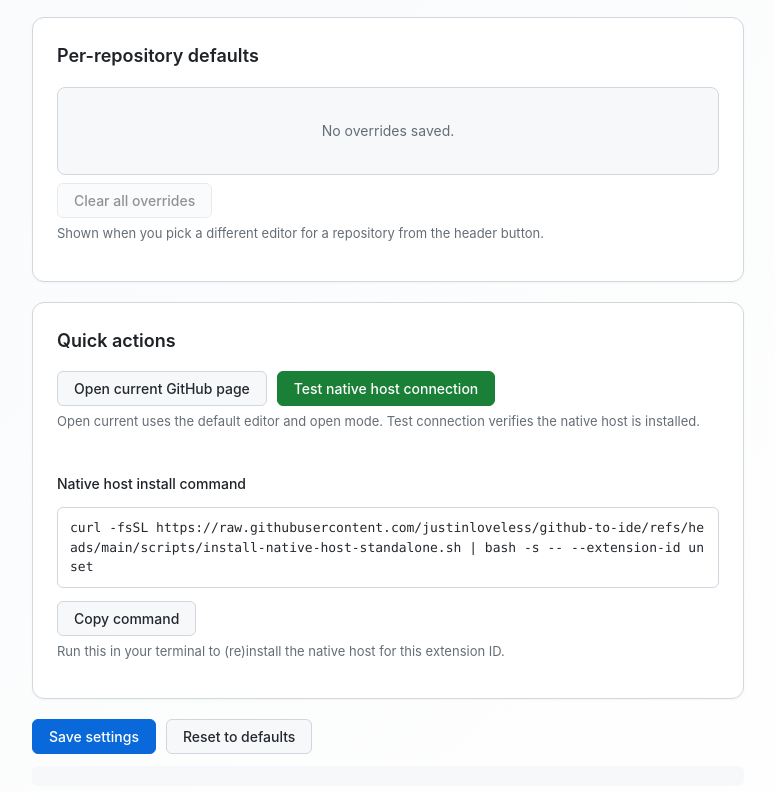
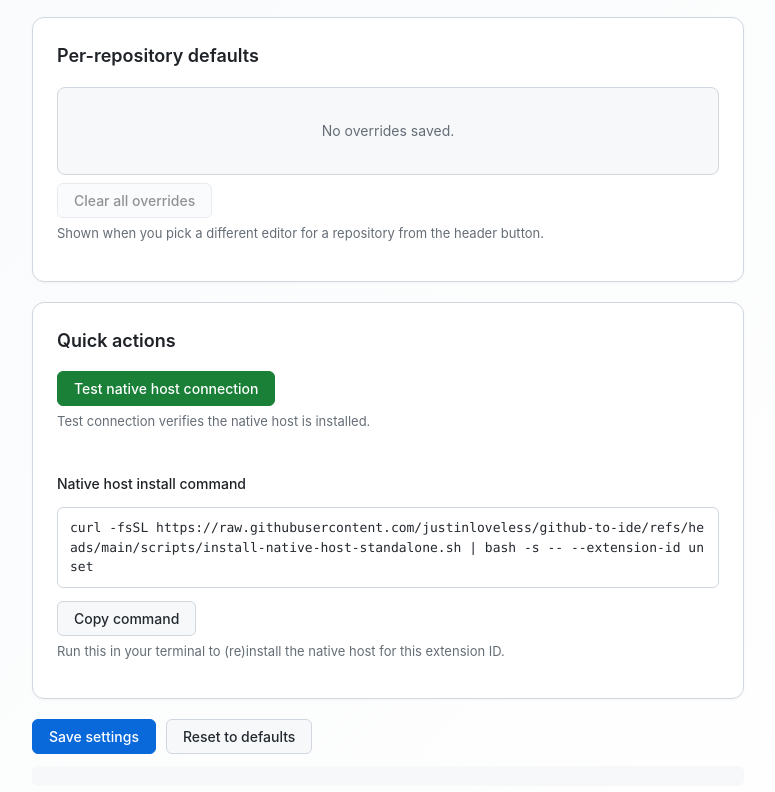
Before and after one commit to justinloveless/github-to-ide, a browser extension: page extension/options.html in a window 1280 px wide. Shown: the part 1024-1816 px from the top of the page, without its empty margins (252-1027 px from the left). Drawn offline with Linux system fonts and the light colour scheme.

Commit message:
Remove "Open current GitHub page" button from options.html and update hint text for clarity on native host connection testing.

```diff
--- a/extension/options.html
+++ b/extension/options.html
@@ -503,10 +503,9 @@
     <section>
       <h2>Quick actions</h2>
       <div class="actions">
-        <button id="open-current" type="button">Open current GitHub page</button>
         <button id="test-connection" type="button">Test native host connection</button>
       </div>
-      <p class="hint">Open current uses the default editor and open mode. Test connection verifies the native host is installed.</p>
+      <p class="hint">Test connection verifies the native host is installed.</p>
       <div id="connection-status" class="hint" style="margin-top:8px;padding:8px;border-radius:4px;"></div>
       <div style="margin-top:12px;">
         <label>Native host install command</label>
```
